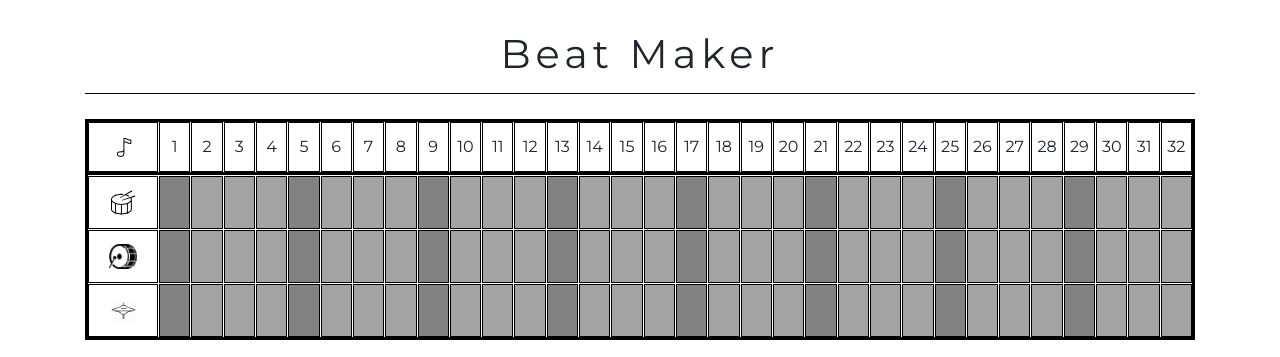
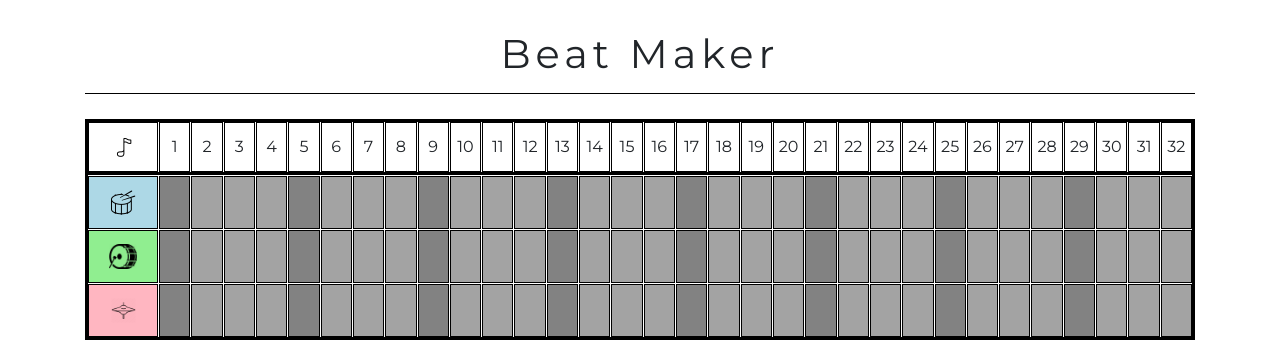
Before and after one commit to kevinahn7/beat-maker, a plain HTML site: page index.html in a window 1280 px wide. Shown: the top 357 px of the page. Drawn offline with Linux system fonts and the light colour scheme.

Commit message:
Add colors to cell names

```diff
--- a/css/styles.css
+++ b/css/styles.css
@@ -84,14 +84,17 @@
   height: 23px;
 }
 
-#snare .snare {
+#snare .snare,
+#snare .cellName {
   background-color: lightblue;
 }
 
-#bass .bass {
+#bass .bass,
+#bass .cellName {
   background: lightgreen;
 }
 
-#hihat .hihat {
+#hihat .hihat,
+#hihat .cellName {
   background: lightpink;
 }
```
Also changed, not shown: js/scripts.js (+3 -12 lines).
